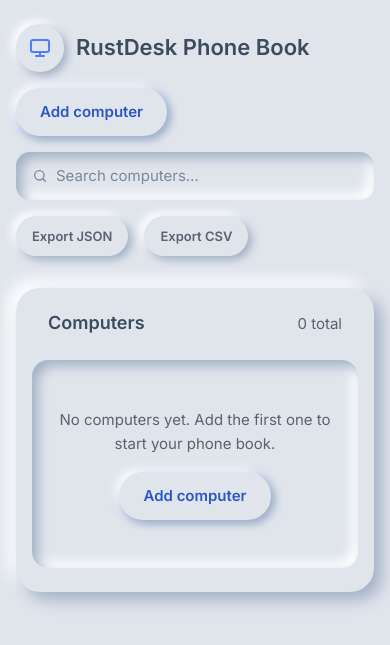
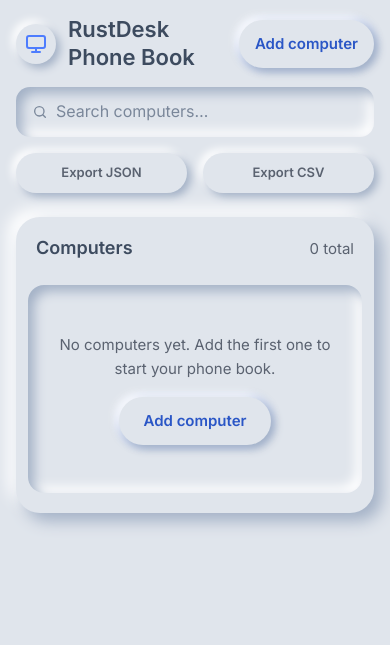
Before and after one commit to rivaborn/rustdeck_phonebook, a FastAPI app: page / in a window 390 px wide. Shown: the top 645 px of the page. Run offline with FastAPI, Linux system fonts and the light colour scheme; some libraries are stand-ins or nearby versions.

Commit message:
Fix vertical names on narrow screens and tune layout for mobile
The 140px cap on free-text cells (--col-text-max) also applied to the
stacked-card layout below 1024px, where each cell is a label/value grid
with a 96px label column, leaving the name ~20px wide so it rendered one
letter per line. The cap now applies only to the desktop table.

Mobile and narrow-window improvements:
- Name is the card title (full width, no label); row actions sit in a
  right-aligned footer under a divider.
- Two-column cards start at 720px instead of 640px.
- Header title wraps beside the Add button; search goes full width and
  the export buttons share a row on phones.
- 16px input text on phones to stop iOS focus zoom.
- 48px icon buttons on coarse pointers.
- Modal top-aligned with tighter padding on phones, dvh max-height,
  full-width form actions.
- Long tags truncate with an ellipsis; toast fits narrow viewports.
- Long single-word names break inside their column on desktop.

Co-Authored-By: Claude Opus 5.5 <noreply@anthropic.com>

```diff
--- a/src/phonebook/static/style.css
+++ b/src/phonebook/static/style.css
@@ -42,6 +42,7 @@
   --font-sans: "Inter", "Manrope", "Segoe UI", system-ui, -apple-system, sans-serif;
   --font-size-xs: 13px;
   --font-size-body: 15px;
+  --font-size-input: 16px;      /* >= 16px stops iOS Safari zooming on focus */
   --font-size-md: 18px;
   --font-size-lg: 22px;
   --font-size-xl: 28px;
@@ -82,6 +83,7 @@
   --label-col-min: 96px;
   --tags-max: 136px;
   --col-text-max: 140px;
+  --brand-mark-sm: 40px;
   --tracking-caps: 0.06em;
   --tracking-mono: 0.02em;
 
@@ -707,10 +720,17 @@ a {
   display: flex;
   align-items: center;
   gap: var(--space-3);
-  flex: 1 1 auto;
+  flex: 1 1 0;
+  min-width: 0;
+}
+
+.brand h1 {
+  min-width: 0;
+  overflow-wrap: break-word;
 }
 
 .brand-mark {
+  flex: none;
   display: grid;
   place-items: center;
   width: var(--control-h);
@@ -735,6 +755,7 @@ a {
 
 .export-nav {
   display: flex;
+  flex-wrap: wrap;
   gap: var(--space-4);
 }
 
@@ -860,6 +906,83 @@ a {
 @media (min-width: 1024px) {
   .page {
     padding-top: var(--space-12);
+  }
+}
+
+/* Phones: tighter chrome, full-width controls, no focus zoom */
+@media (max-width: 639px) {
+  .page {
+    padding-top: var(--space-4);
+    gap: var(--space-6);
+  }
+
+  .brand-mark {
+    width: var(--brand-mark-sm);
+    height: var(--brand-mark-sm);
+  }
+
+  .app-header > .btn {
+    padding: 0 var(--space-4);
+  }
+
+  .search {
+    flex-basis: 100%;
+  }
+
+  .export-nav {
+    width: 100%;
+  }
+
+  .export-nav .btn {
+    flex: 1 1 0;
+  }
+
+  .input,
+  .form-group input,
+  .form-group textarea {
+    font-size: var(--font-size-input);
+  }
+
+  .table-card {
+    padding: var(--space-3);
+  }
+
+  .section-head {
+    padding: var(--space-2) var(--space-2) var(--space-4);
+  }
+
+  .table td {
+    grid-template-columns: minmax(0, var(--label-col-min)) minmax(0, 1fr);
+  }
+
+  #modal:not(:empty) {
+    align-items: start;
+  }
+
+  .modal-content {
+    padding: var(--space-4);
+  }
+
+  .modal-content > h2 {
+    margin-bottom: var(--space-4);
+    overflow-wrap: anywhere;
+  }
+
+  .form-actions .btn {
+    flex: 1 1 0;
+  }
+
+  .toast {
+    left: var(--gutter);
+    justify-content: center;
+  }
+}
+
+/* Touch screens: row actions get full-size hit targets */
+@media (pointer: coarse) {
+  .btn-icon {
+    width: var(--control-h);
+    min-height: var(--control-h);
   }
 }
 
--- a/src/phonebook/templates/partials/computer_row.html
+++ b/src/phonebook/templates/partials/computer_row.html
@@ -1,5 +1,5 @@
 <tr id="computer-{{ computer.id }}">
-  <td data-label="Name" class="wrap">
+  <td data-label="Name" class="wrap cell-name">
     <button type="button" hx-get="/computers/{{ computer.id }}" hx-target="#modal" hx-swap="innerHTML" class="clickable">{{ computer.friendly_name or 'Unnamed Computer' }}</button>
   </td>
   <td data-label="RustDesk ID" class="mono">{{ computer.rustdesk_id }}</td>
@@ -17,7 +17,7 @@
     {% endif %}
   </td>
   <td data-label="Updated" class="mono muted"><time datetime="{{ computer.updated_at }}" title="{{ computer.updated_at }}">{{ (computer.updated_at | string)[:10] }}</time></td>
-  <td>
+  <td class="cell-actions">
     <div class="actions">
       <button type="button" onclick="copyToClipboard('{{ computer.rustdesk_id }}')" class="btn btn-ghost btn-icon" aria-label="Copy RustDesk ID {{ computer.rustdesk_id }}" title="Copy ID"><svg aria-hidden="true" viewBox="0 0 24 24" fill="none" stroke="currentColor" stroke-width="2" stroke-linecap="round" stroke-linejoin="round"><rect x="9" y="9" width="12" height="12" rx="2"/><path d="M5 15V5a2 2 0 0 1 2-2h10"/></svg></button>
       <button hx-get="/computers/{{ computer.id }}/edit" hx-target="#modal" class="btn btn-ghost btn-icon" aria-label="Edit {{ computer.friendly_name or 'computer' }}" title="Edit"><svg aria-hidden="true" viewBox="0 0 24 24" fill="none" stroke="currentColor" stroke-width="2" stroke-linecap="round" stroke-linejoin="round"><path d="M12 20h9"/><path d="M16.5 3.5a2.1 2.1 0 0 1 3 3L7 19l-4 1 1-4Z"/></svg></button>
```
Also changed, not shown: other parts of src/phonebook/static/style.css (+40 -4 lines).
